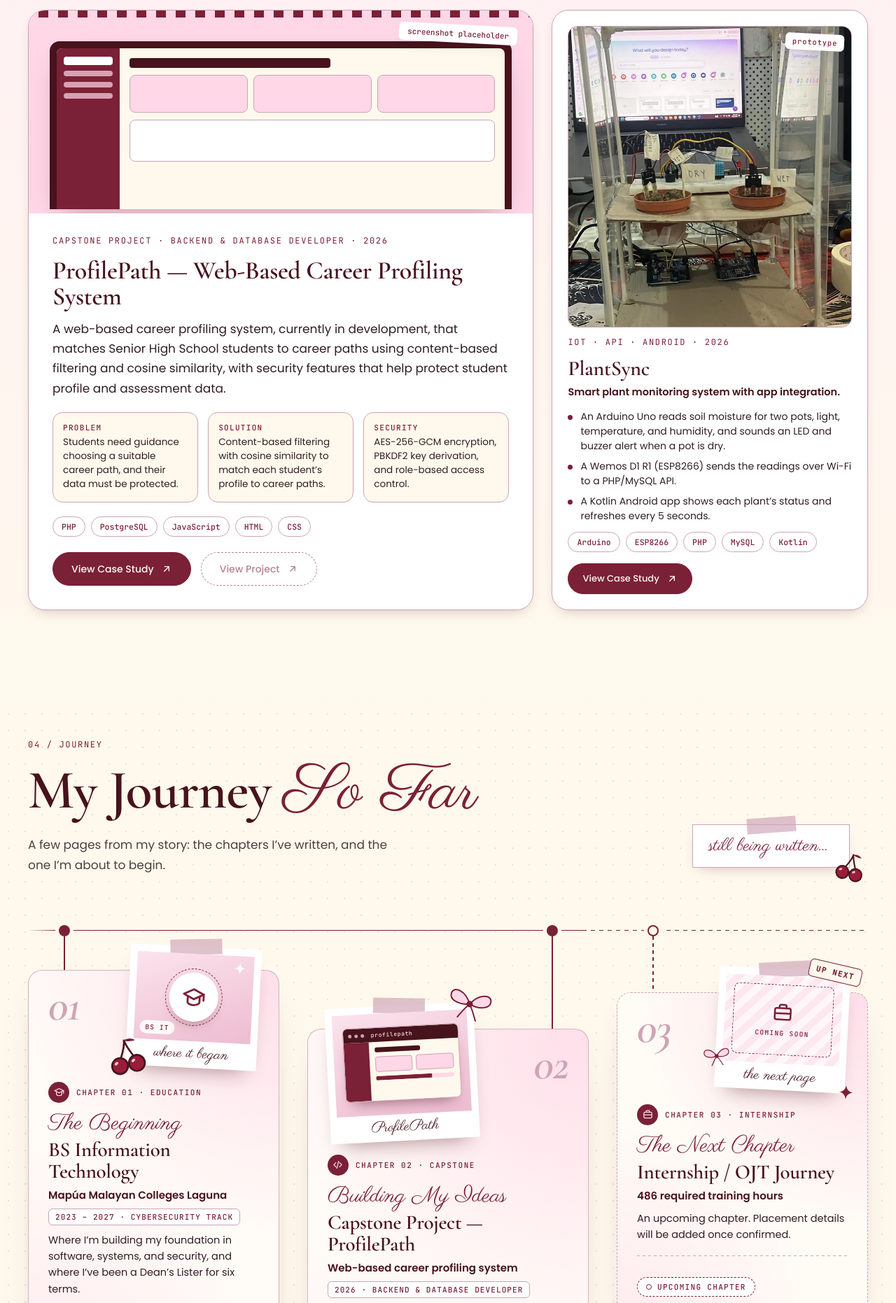
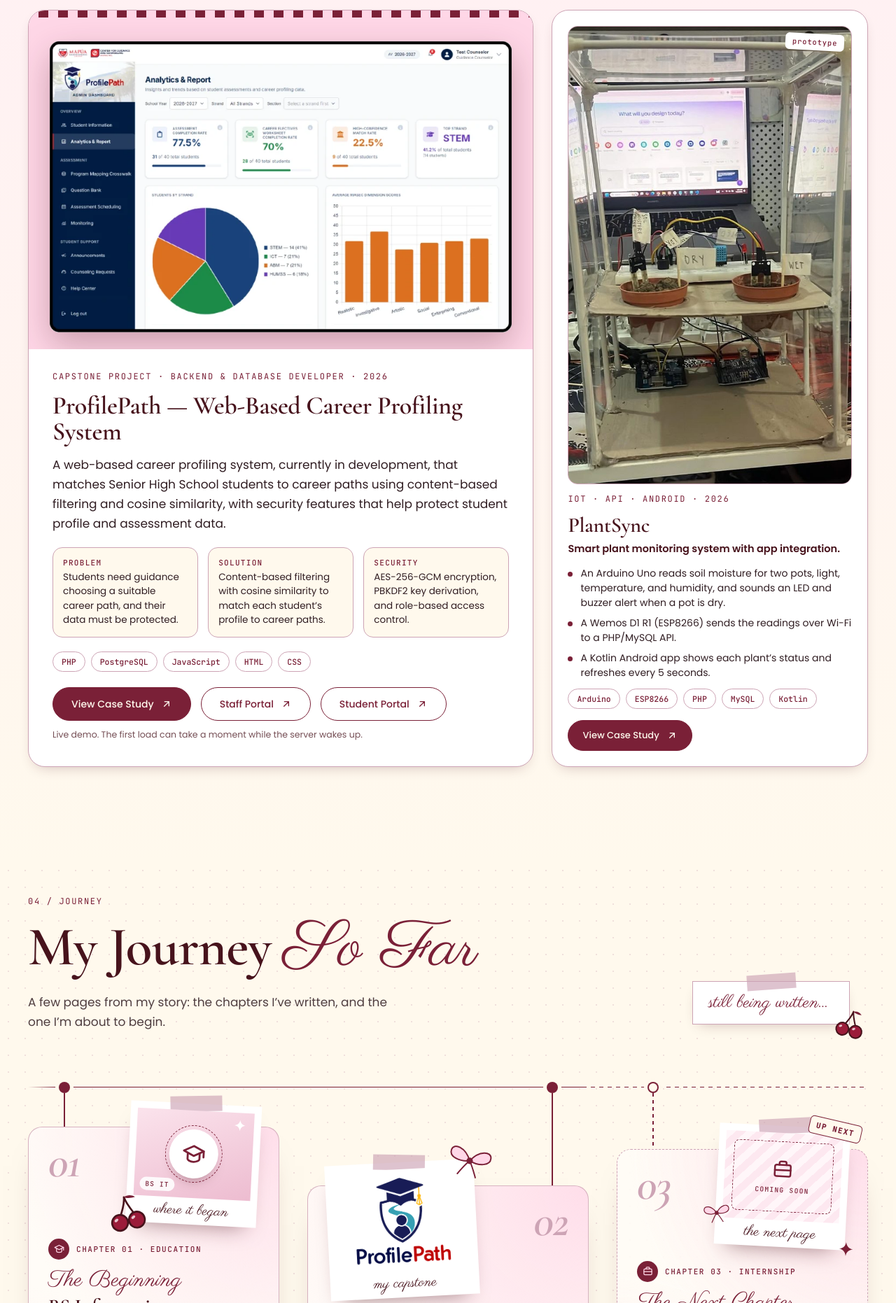
Before and after one commit to datgirlElle/datgirlelle.github.io, a plain HTML site: page index.html in a window 1280 px wide. Shown: the part 3720-5582 px from the top of the page at 70% size. Drawn offline with nearby package versions, Linux system fonts and the light colour scheme.

Commit message:
Add ProfilePath live demo links and real screenshots
- Staff Portal and Student Portal buttons replace the disabled View
  Project button, on the project card and the case study
- Admin dashboard screenshot replaces the placeholder laptop on the card
- Case study gets the logo and the sign-in, admin and student screens
- Journey polaroid shows the ProfilePath logo
- Screenshot corners made transparent; images saved as WebP

Co-Authored-By: Claude Opus 5.5 <noreply@anthropic.com>
Claude-Session: https://claude.ai/code/session_01DeVaAGFXLc5nMVS2W93Uqf

```diff
--- a/index.html
+++ b/index.html
@@ -182,7 +182,7 @@ a.cert:hover{background:rgba(255,215,231,.13);border-color:var(--candy);transfor
 .pcard{background:var(--white);border-radius:var(--r-card);box-shadow:var(--shadow-sm);border:1px solid var(--rose);overflow:hidden;transition:transform .35s,box-shadow .35s}
 .pcard:hover{transform:translateY(-8px) rotate(-.4deg);box-shadow:var(--shadow)}
 .feat{display:flex;flex-direction:column;position:relative}
-.feat .shot{background:var(--candy);padding:30px 30px 0;position:relative;min-height:290px;overflow:hidden}
+.feat .shot{background:var(--candy);padding:30px 30px 24px;position:relative;min-height:290px;overflow:hidden}
 .feat .shot::before{content:"";position:absolute;inset:0 0 auto 0;height:10px;background:var(--stripe)}
 .laptop{background:var(--cola);border-radius:14px 14px 0 0;padding:10px 10px 0;margin-top:14px;box-shadow:var(--shadow)}
 .screen{background:var(--cream);border-radius:8px 8px 0 0;height:230px;display:grid;grid-template-columns:90px 1fr;overflow:hidden}
@@ -195,6 +195,18 @@ a.cert:hover{background:rgba(255,215,231,.13);border-color:var(--candy);transfor
 .screen .mn .g i{height:54px;border-radius:8px;background:var(--candy);border:1px solid var(--rose)}
 .screen .mn .b{height:60px;border-radius:8px;background:var(--white);border:1px solid var(--rose)}
 .shot .note{position:absolute;right:22px;top:20px;background:var(--white);font:500 11px var(--mono);padding:6px 12px;border-radius:6px;transform:rotate(3deg);box-shadow:var(--shadow-sm);color:var(--wine)}
+.feat .shot .shot-img{display:block;width:100%;height:auto;margin-top:14px;filter:drop-shadow(0 18px 24px rgba(71,19,28,.28))}
+.demo-note{font-size:12.5px;color:var(--cola);opacity:.75;margin-top:-4px}
+.cs-hero .demo-note{margin-top:10px}
+.cs-logo{display:block;width:84px;height:auto;margin-bottom:14px}
+.jr-ph-logo{background:var(--white)!important}
+.jr-ph-logo img{position:absolute;left:8%;top:8%;width:84%;height:84%;object-fit:contain}
+.shots-real{display:grid;grid-template-columns:1fr 1fr;gap:22px}
+.shots-real figure{margin:0}
+.shots-real .wide{grid-column:1 / -1}
+.shots-real img{display:block;width:100%;height:auto;filter:drop-shadow(0 14px 22px rgba(71,19,28,.22))}
+.shots-real figcaption{margin-top:8px;font:400 12px/1.5 var(--mono);color:var(--wine)}
+@media (max-width:820px){.shots-real{grid-template-columns:1fr}}
 .feat .body{padding:30px 34px 34px;display:flex;flex-direction:column;gap:14px;flex:1}
 .feat h3{font-size:36px}
 .feat .sol{display:grid;grid-template-columns:repeat(3,1fr);gap:14px;margin:6px 0}
@@ -261,18 +273,6 @@ a.cert:hover{background:rgba(255,215,231,.13);border-color:var(--candy);transfor
 .jr-ph .seal svg{width:34px;height:34px}
 .jr-ph .ph-chip{position:absolute;left:8px;bottom:8px;font:500 9.5px var(--mono);letter-spacing:.12em;text-transform:uppercase;background:rgba(255,255,255,.88);color:var(--wine);padding:3px 8px;border-radius:99px}
 .jr-ph .ph-spark{position:absolute;width:16px;height:16px;color:var(--white)}
-.jr-mini{width:86%;background:var(--cream);border-radius:7px;overflow:hidden;border:1px solid var(--rose);box-shadow:0 12px 20px -12px rgba(71,19,28,.6)}
-.jr-mini .bar{display:flex;align-items:center;gap:4px;padding:5px 7px;background:var(--cola)}
-.jr-mini .bar i{width:5px;height:5px;border-radius:50%;background:var(--rose)}
-.jr-mini .bar span{margin-left:6px;font:500 8px var(--mono);letter-spacing:.08em;color:var(--candy)}
-.jr-mini .body{display:grid;grid-template-columns:22% 1fr;height:84px}
-.jr-mini .sb{background:var(--wine)}
-.jr-mini .mn{padding:8px;display:grid;gap:6px;align-content:start}
-.jr-mini .mn b{display:block;height:7px;width:58%;border-radius:3px;background:var(--cola)}
-.jr-mini .row{display:grid;grid-template-columns:1fr 1fr;gap:5px}
-.jr-mini .row i{display:block;height:22px;border-radius:4px;background:var(--candy);border:1px solid var(--rose)}
-.jr-mini .meter{height:6px;border-radius:3px;background:var(--candy);overflow:hidden}
-.jr-mini .meter span{display:block;width:72%;height:100%;background:var(--wine)}
 .jr-ph-next{background:repeating-linear-gradient(135deg,#FFF6F9 0 10px,#FDE8F0 10px 20px)}
 .jr-ph-next .slot{position:absolute;inset:12px;border:1.5px dashed var(--wine);border-radius:8px;display:flex;flex-direction:column;align-items:center;justify-content:center;gap:8px;color:var(--wine);font:500 9.5px var(--mono);letter-spacing:.14em;text-transform:uppercase}
 .jr-ph-next .slot svg{width:30px;height:30px}
@@ -748,10 +748,7 @@ body.show-case #home{display:none}
     </div>
     <div class="proj-grid">
       <article class="pcard feat reveal">
-        <div class="shot">
-          <span class="note">screenshot placeholder</span>
-          <div class="laptop" aria-hidden="true"><div class="screen"><div class="sb"><i></i><i></i><i></i><i></i></div><div class="mn"><div class="t"></div><div class="g"><i></i><i></i><i></i></div><div class="b"></div></div></div></div>
-        </div>
+        <div class="shot"><img class="shot-img" src="images/profilepath-admin.webp" alt="ProfilePath admin dashboard: Analytics &amp; Report page with assessment completion rate, students by strand pie chart, and average RIASEC dimension scores" width="852" height="536" loading="lazy"></div>
         <div class="body">
           <span class="label">Capstone Project · Backend &amp; Database Developer · 2026</span>
           <h3>ProfilePath — Web-Based Career Profiling System</h3>
@@ -764,8 +761,10 @@ body.show-case #home{display:none}
           <div class="badges"><span class="badge">PHP</span><span class="badge">PostgreSQL</span><span class="badge">JavaScript</span><span class="badge">HTML</span><span class="badge">CSS</span></div>
           <div class="btn-row" style="margin-top:8px">
             <a class="btn btn-primary" href="#case-study-profilepath">View Case Study <svg><use href="#i-arrow"/></svg></a>
-            <a class="btn btn-secondary" href="#" aria-disabled="true" tabindex="-1" title="Add a working link to enable">View Project <svg><use href="#i-arrow"/></svg></a>
+            <a class="btn btn-secondary" href="https://profilepath-careerprofilingsystem.onrender.com/staff-login" target="_blank" rel="noopener">Staff Portal <svg><use href="#i-arrow"/></svg></a>
+            <a class="btn btn-secondary" href="https://profilepath-careerprofilingsystem.onrender.com/student-login" target="_blank" rel="noopener">Student Portal <svg><use href="#i-arrow"/></svg></a>
           </div>
+          <p class="demo-note">Live demo. The first load can take a moment while the server wakes up.</p>
         </div>
       </article>
       <article class="pcard side tilt-a reveal">
@@ -835,13 +834,8 @@ body.show-case #home{display:none}
             <span class="jr-num" aria-hidden="true">02</span>
             <figure class="jr-pol" aria-hidden="true">
               <span class="tape" style="transform:rotate(4deg)"></span>
-              <div class="jr-ph">
-                <div class="jr-mini">
-                  <div class="bar"><i></i><i></i><i></i><span>profilepath</span></div>
-                  <div class="body"><div class="sb"></div><div class="mn"><b></b><div class="row"><i></i><i></i></div><div class="meter"><span></span></div></div></div>
-                </div>
-              </div>
-              <figcaption>ProfilePath</figcaption>
+              <div class="jr-ph jr-ph-logo"><img src="images/profilepath-logo.webp" alt="" width="640" height="582" loading="lazy"></div>
+              <figcaption>my capstone</figcaption>
               <svg class="jr-sticker" style="--r:16deg;width:66px;height:46px;right:-28px;top:-20px"><use href="#bow"/></svg>
             </figure>
           </div>
@@ -960,6 +954,7 @@ body.show-case #home{display:none}
   <section class="cs-hero">
     <div class="wrap">
       <a class="back" href="#projects"><svg><use href="#i-left"/></svg>BACK TO PROJECT GALLERY</a>
+      <img class="cs-logo" src="images/profilepath-logo.webp" alt="ProfilePath logo" width="640" height="582">
       <span class="label">Case Study / Capstone Project · In development</span>
       <h1>ProfilePath — <em>Web-Based</em> Career Profiling System</h1>
       <p style="max-width:640px">A web-based career profiling system for Senior High School students that matches them to career paths using content-based filtering and cosine similarity, with AES-256-GCM encryption, PBKDF2 key derivation, and role-based access control to help protect student profile and assessment data.</p>
@@ -969,6 +964,11 @@ body.show-case #home{display:none}
         <div><b>Stack</b>PHP · PostgreSQL · JavaScript · HTML · CSS</div>
         <div><b>Year</b>2026</div>
       </div>
+      <div class="btn-row" style="margin-top:26px">
+            <a class="btn btn-secondary" href="https://profilepath-careerprofilingsystem.onrender.com/staff-login" target="_blank" rel="noopener">Staff Portal <svg><use href="#i-arrow"/></svg></a>
+            <a class="btn btn-secondary" href="https://profilepath-careerprofilingsystem.onrender.com/student-login" target="_blank" rel="noopener">Student Portal <svg><use href="#i-arrow"/></svg></a>
+      </div>
+      <p class="demo-note">Live demo. The first load can take a moment while the server wakes up.</p>
     </div>
   </section>
   <div class="wrap cs-body">
@@ -990,7 +990,11 @@ body.show-case #home{display:none}
         <div class="steps"><div><b>01</b>Development</div><div><b>02</b>Implementation</div><div><b>03</b>Testing</div><div><b>04</b>Documentation</div></div>
         <span class="todo" style="margin-top:16px">To add: details for each phase</span></div>
       <div class="cs-sec" id="cs-shots"><span class="label">06</span><h2>Screenshots</h2>
-        <div class="shots"><div class="s"><svg><use href="#i-image"/></svg>Screenshot 01</div><div class="s"><svg><use href="#i-image"/></svg>Screenshot 02</div><div class="s"><svg><use href="#i-image"/></svg>Screenshot 03</div></div></div>
+        <div class="shots-real">
+          <figure class="wide"><img src="images/profilepath-login.webp" alt="ProfilePath staff sign-in page with the Mapúa Malayan Colleges Laguna and Center for Guidance and Counseling logos" width="863" height="548" loading="lazy"><figcaption>Staff sign-in for guidance counselors, facilitators, and administrators.</figcaption></figure>
+          <figure><img src="images/profilepath-admin.webp" alt="Admin dashboard Analytics &amp; Report page with completion rates, students by strand, and average RIASEC scores" width="852" height="536" loading="lazy"><figcaption>Admin dashboard: analytics and reports from student assessments.</figcaption></figure>
+          <figure><img src="images/profilepath-student.webp" alt="Student portal Career Results page showing careers that fit and the best RIASEC course match" width="861" height="539" loading="lazy"><figcaption>Student portal: career results and best RIASEC course match.</figcaption></figure>
+        </div></div>
       <div class="cs-sec" id="cs-features"><span class="label">07</span><h2>Key features</h2>
         <div class="feat-list"><div><h3>Content-Based Filtering</h3><p>Matches student profiles to career paths using cosine similarity.</p></div><div><h3>AES-256-GCM Encryption</h3><p>Encrypts sensitive student profile and assessment data.</p></div><div><h3>PBKDF2 Key Derivation</h3><p>Derives strong encryption keys instead of storing them directly.</p></div><div><h3>Role-Based Access Control</h3><p>Limits what each type of user can see and do in the system.</p></div></div>
         <span class="todo" style="margin-top:14px">To add: remaining features</span></div>
```
Also changed, not shown: images/profilepath-admin.webp (added), images/profilepath-login.webp (added), images/profilepath-logo.webp (added), images/profilepath-student.webp (added).
